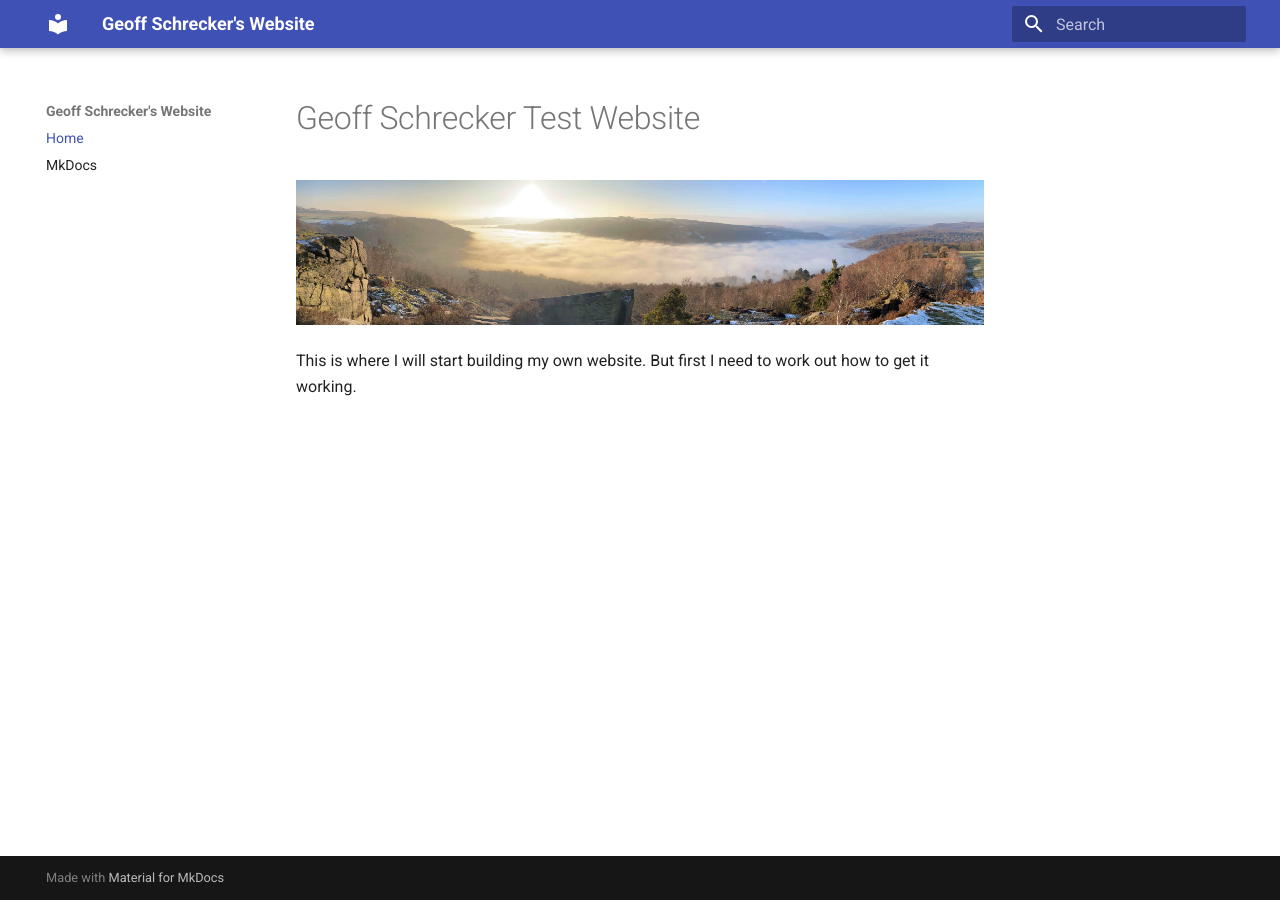
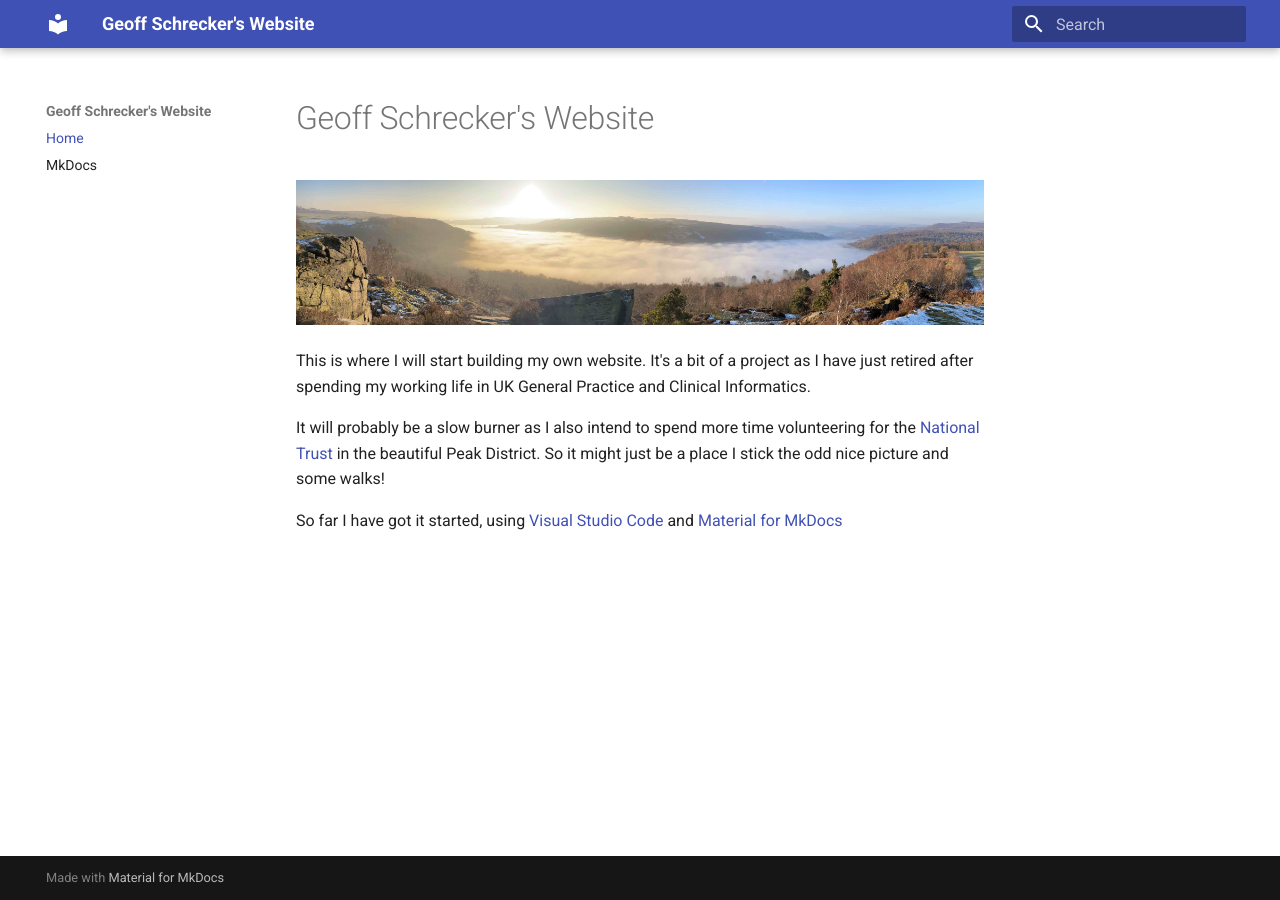
Before and after one commit to GeoffSchrecker/geoffschrecker, an MkDocs documentation site: the page built from docs/index.md, in a window 1280 px wide. Built offline with MkDocs 1.6.1 and Material for MkDocs 9.7.7, drawn with Linux system fonts in a browser that asks for light colours.

Commit message:
Update index.md

```diff
--- a/docs/index.md
+++ b/docs/index.md
@@ -1,5 +1,9 @@
-#Geoff Schrecker Test Website
+#Geoff Schrecker's Website
 
 ![Image title](images/Banner.jpg)
 
-This is where I will start building my own website. But first I need to work out how to get it working.
+This is where I will start building my own website. It's a bit of a  project as I have just retired after spending my working life in UK General Practice and Clinical Informatics.
+
+It will probably be a slow burner as I also intend to spend more time volunteering for the [National Trust](https://www.nationaltrust.org.uk){target=_blank} in the beautiful Peak District. So it might just be a place I stick the odd nice picture and some walks!
+
+So far I have got it started, using [Visual Studio Code](https://code.visualstudio.com){target=_blank} and [Material for MkDocs](https://squidfunk.github.io/mkdocs-material/)
```
Also changed, not shown: 1 other file.
